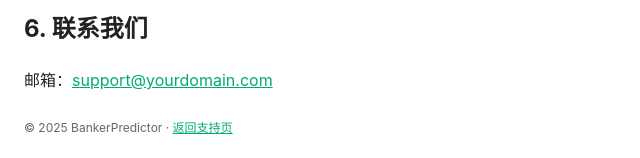
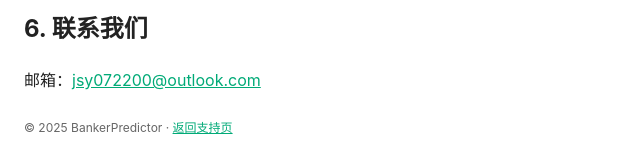
Before and after one commit to bolu6037-sketch/myapp, a plain HTML site: page privacy.html in a window 1280 px wide. Shown: the part 713-871 px from the top of the page, 0-640 px from the left. Drawn offline with Linux system fonts and the light colour scheme.

Commit message:
Update privacy.html

```diff
--- a/privacy.html
+++ b/privacy.html
@@ -33,7 +33,7 @@
 <p>你可以通过下方联系方式咨询、删除或导出与你相关的数据（如适用）。</p>
 
 <h2>6. 联系我们</h2>
-<p>邮箱：<a href="mailto:support@yourdomain.com">support@yourdomain.com</a></p>
+<p>邮箱：<a href="mailto:jsy072200@outlook.com">jsy072200@outlook.com</a></p>
 
 <footer>
   © 2025 BankerPredictor · <a href="index.html">返回支持页</a>
```
